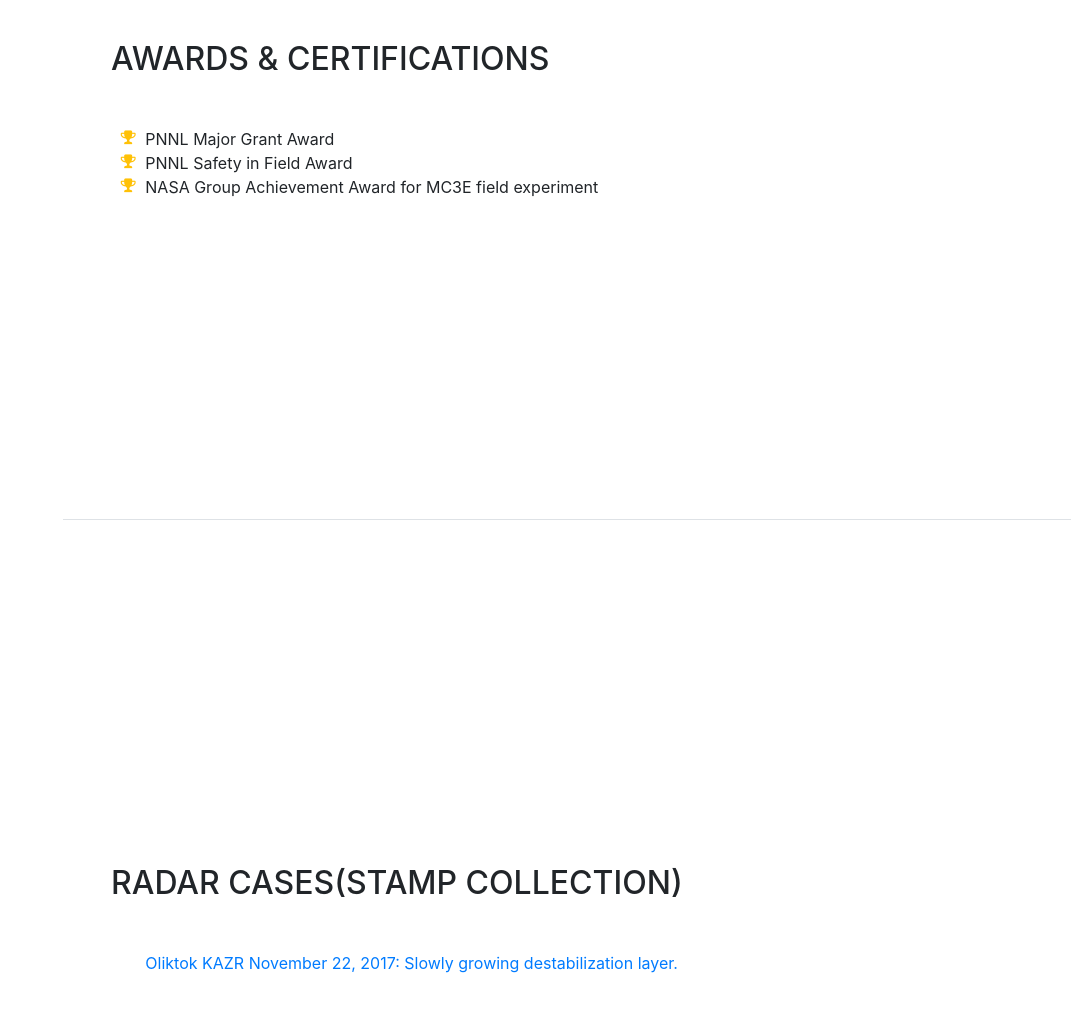
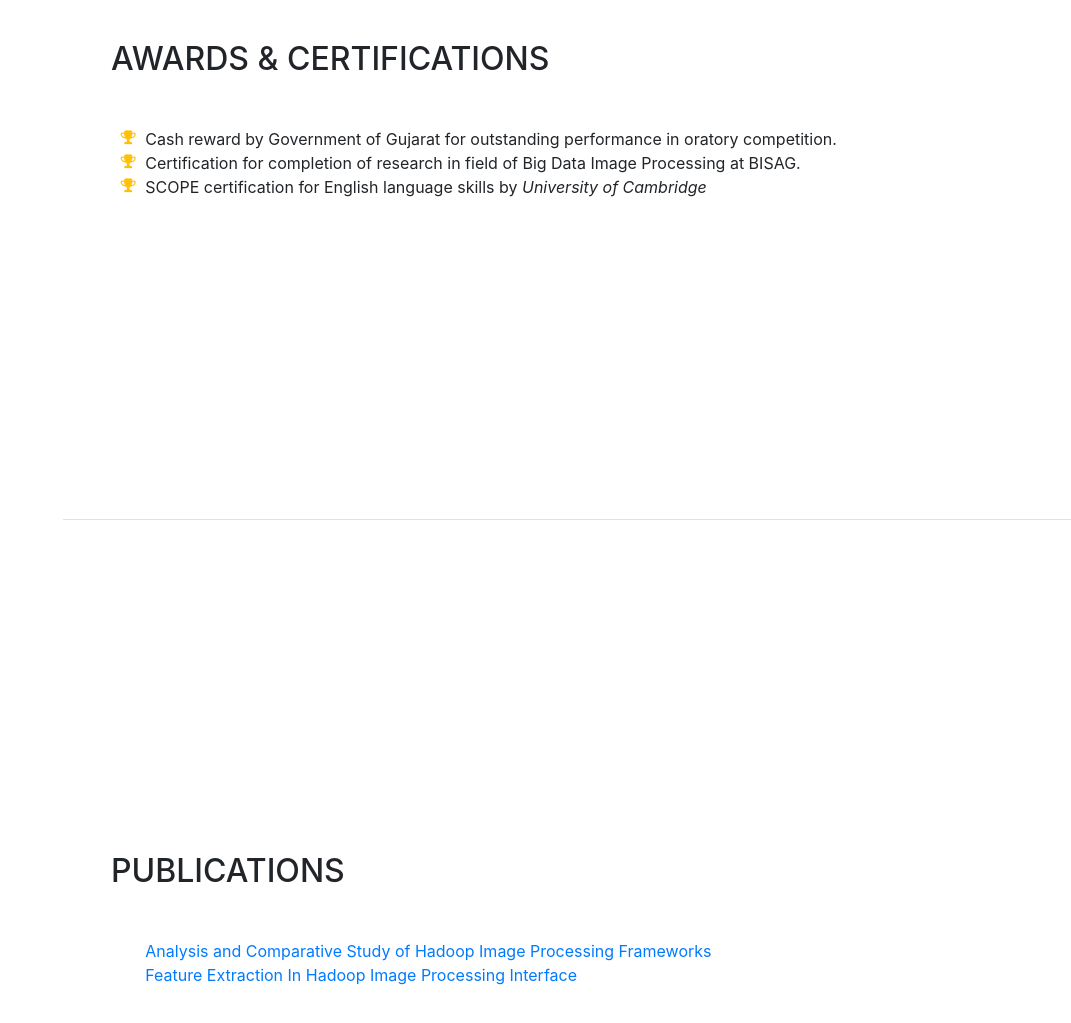
Before and after one commit to ishitvyas/ishitvyas.github.io, a website with bundled scripts: page index.html in a window 1280 px wide. Shown: the part 4280-5303 px from the top of the page, without its empty margins (209-1280 px from the left). Built offline with nearby package versions, Linux system fonts and the light colour scheme; a web font is replaced by a local one.

Commit message:
Update index.html

```diff
--- a/index.html
+++ b/index.html
@@ -197,7 +197,7 @@
       <section class="resume-section p-3 p-lg-5 d-flex flex-column" id="interests">
         <div class="my-auto">
           <h2 class="mb-5">Interests</h2>
-          <p> In my freetime I work on several open source projects. When not coding, I spend a large amount of time playing with two dogs, and reading good books.
+          <p> Other than my primary interest in exploring innovations in technology, I have immense interest in music and history.
         </div>
       </section>
 
@@ -207,13 +207,13 @@
           <ul class="fa-ul mb-0">
             <li>
               <i class="fa-li fa fa-trophy text-warning"></i>
-              PNNL Major Grant Award</li>
+              Cash reward by Government of Gujarat for outstanding performance in oratory competition.</li>
             <li>
               <i class="fa-li fa fa-trophy text-warning"></i>
-              PNNL Safety in Field Award</li>
+              Certification for completion of research in field of Big Data Image Processing at BISAG.</li>
             <li>
               <i class="fa-li fa fa-trophy text-warning"></i>
-              NASA Group Achievement Award for MC3E field experiment</li>
+              SCOPE certification for English language skills by <i>University of Cambridge</i></li>
             <li>
           </ul>
         </div>
@@ -221,10 +221,16 @@
 
       <section class="resume-section p-3 p-lg-5 d-flex flex-column" id="extra">
           <div class="my-auto">
-              <h2 class="mb-5"> Radar Cases(Stamp Collection) </h2>
+              <h2 class="mb-5"> Publications </h2>
               <ol class="fa-ul mb-0">
                   <li>
-                      <a href="cases/2017_11_22_destabilizes/index.html"> Oliktok KAZR November 22, 2017: Slowly growing destabilization layer. </a>
+                      <a href="http://www.ijariie.com/AdminUploadPdf/Analysis_and_Comparative_Study_of_Hadoop_Image_Processing_Frameworks_ijariie8766.pdf">
+					  Analysis and Comparative Study of Hadoop Image Processing Frameworks </a>
+				  </li>
+				  <li>
+                      <a href="http://www.ijariie.com/AdminUploadPdf/FEATURE_EXTRACTION_IN_HADOOP_IMAGE_PROCESSING_INTERFACE_ijariie8487.pdf">
+					  Feature Extraction In Hadoop Image Processing Interface </a>
+				  </li>
               </ol>
 
           </div>
```
